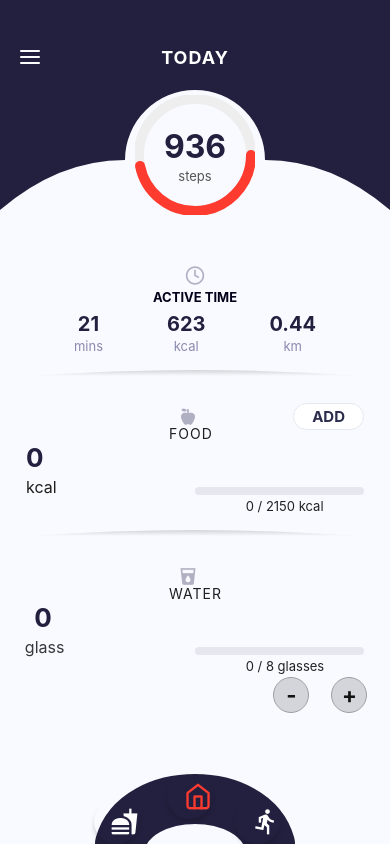
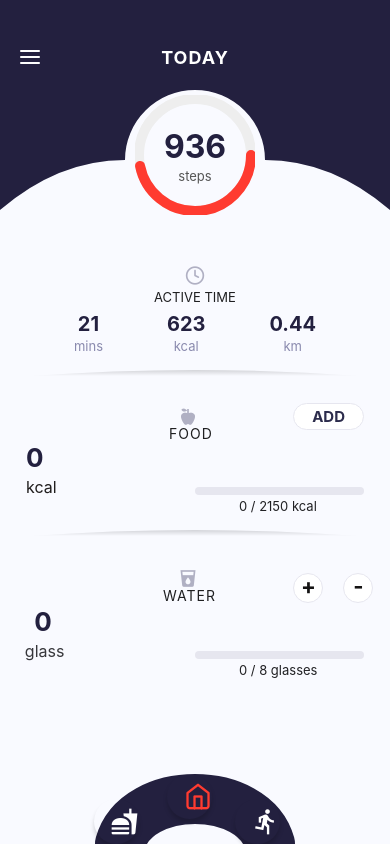
Before and after one commit to Jyoti-Shukla88/FitnessApp, a React Native app: screen /home in a window 390 px wide. Built offline with nearby package versions, Linux system fonts and the light colour scheme.

Commit message:
fix: modify water controls

```diff
--- a/src/home.js
+++ b/src/home.js
@@ -175,9 +175,17 @@ export default function TodayScreen({ navigation }) {
         <View style={styles.section}>
           <View style={[styles.sectionHeader, { alignItems: 'center' }]}>
             <View style={{ flexDirection: 'row', alignItems: 'center' }}>
-              <MaterialCommunityIcons name="cup-water" size={20} color="#B0B0C3" style={{ marginRight: 6 }} />
+              <MaterialCommunityIcons name="cup-water" size={20} color="#B0B0C3" style={{ marginRight:0}} />
               <Text style={styles.sectionTitle}>WATER</Text>
             </View>
+            <View style={[styles.waterControls, { width: 30, marginLeft: '75%',marginTop: 20 }]}>
+            <TouchableOpacity style={styles.waterBtn} onPress={() => updateWaterGlasses(-1)}>
+              <Text style={styles.waterBtnTxt}>-</Text>
+            </TouchableOpacity>
+            <TouchableOpacity style={styles.waterBtn} onPress={() => updateWaterGlasses(1)}>
+              <Text style={styles.waterBtnTxt}>+</Text>
+            </TouchableOpacity>
+          </View>
             <View style={{ width: 46 }} />
           </View>
           <View style={{ flexDirection: 'column', alignItems: 'center', justifyContent: 'center' }}>
@@ -188,14 +196,7 @@ export default function TodayScreen({ navigation }) {
             <Animated.View style={[styles.barFill, { backgroundColor: getWaterColor(), width: waterBarWidth }]} />
           </View>
           <Text style={styles.kcalGoal}>{waterGlasses} / {waterGoal} glasses</Text>
-          <View style={[styles.waterControls, { width: 46, marginLeft: '80%' }]}>
-            <TouchableOpacity style={styles.waterBtn} onPress={() => updateWaterGlasses(-1)}>
-              <Text style={styles.waterBtnTxt}>-</Text>
-            </TouchableOpacity>
-            <TouchableOpacity style={styles.waterBtn} onPress={() => updateWaterGlasses(1)}>
-              <Text style={styles.waterBtnTxt}>+</Text>
-            </TouchableOpacity>
-          </View>
+
         </View>
       </ScrollView>
 
@@ -297,9 +298,9 @@ const styles = StyleSheet.create({
   },
   active: {
     fontSize: 13,
-    color: '#01011aff',
+    color: '#1f1f21ff',
     marginTop: 2,
-    fontWeight: 'bold'
+
   },
   section: {
     paddingHorizontal: 26
@@ -344,7 +345,8 @@ const styles = StyleSheet.create({
   foodKcal: {
     fontSize: 16,
     color: '#201d1dff',
-    marginTop: 4
+    marginTop: 4,
+    marginRight: '89%'
   },
   barBg: {
     height: 8,
@@ -363,7 +365,7 @@ const styles = StyleSheet.create({
     marginTop: 3,
     fontSize: 13,
     color: '#212124ff',
-    marginLeft: '65%'
+    marginLeft: '63%'
   },
   waterControls: {
     flexDirection: 'row',
@@ -371,25 +373,27 @@ const styles = StyleSheet.create({
     marginTop: 0,
     justifyContent: 'center',
     //marginBottom: 20 ,
-     paddingHorizontal: 18,
+    paddingHorizontal: 18,
     paddingVertical: 3,
   },
   waterBtn: {
-    width: 36,
-    height: 36,
+    width: 30,
+    height: 30,
     borderRadius: 18,
     borderWidth: 1,
-    borderColor: '#9d9da2ff',
-    backgroundColor: '#d4d4dbff',
+    borderColor: '#E6E6EF',
+    backgroundColor: '#fff',
     justifyContent: 'center',
     alignItems: 'center',
     marginHorizontal: 12 ,
-    marginRight:'100%'
+    marginRight:'100%',
+    marginLeft:-80
   },
   waterBtnTxt: {
     fontSize: 22,
     color: '#141313ff',
-    fontWeight: 'bold'
+    fontWeight: 'bold',
+    marginBottom:5
   },
   waterNum: {
     fontSize: 40,
```
